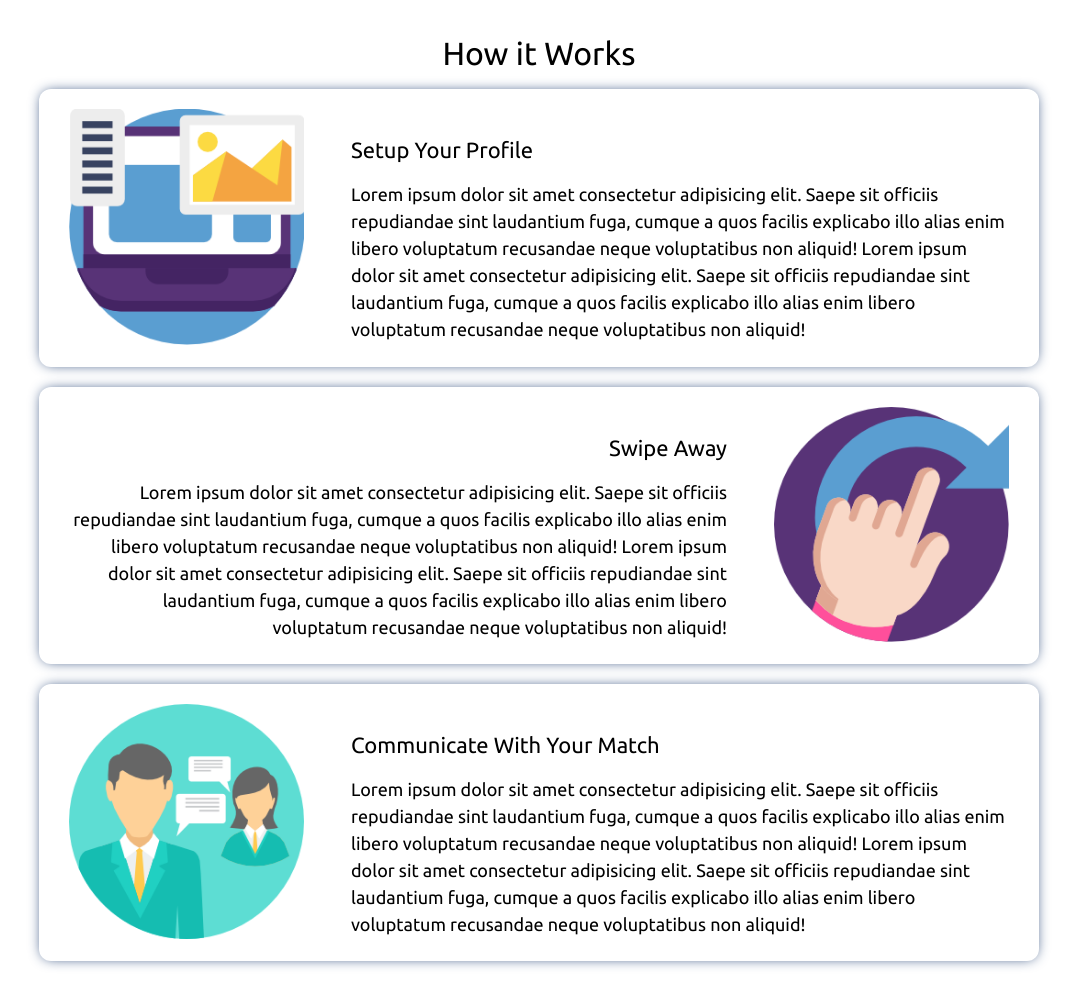
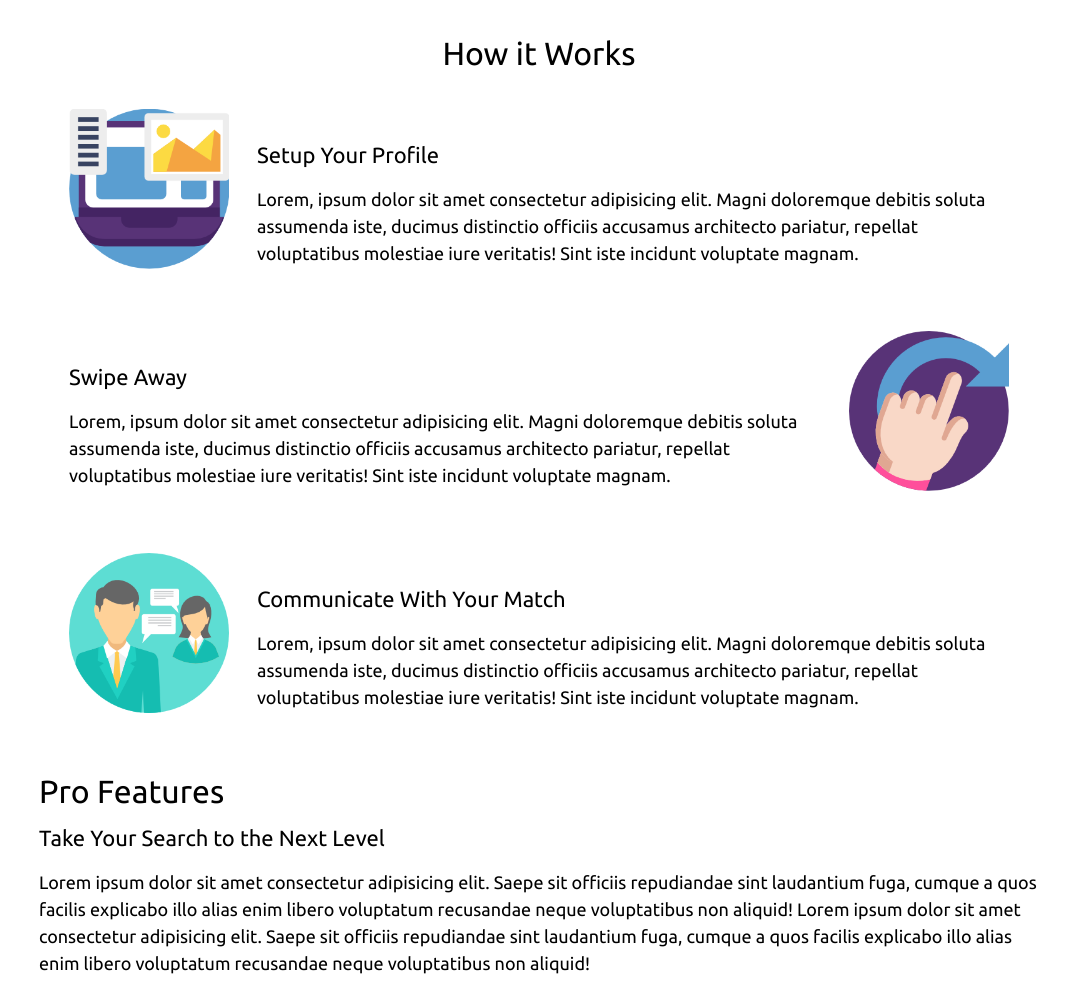
Before and after one commit to lambda-build-week-droom/UI-Landing-Page-rodean, a plain HTML site: page index.html in a window 1280 px wide. Shown: the part 991-1975 px from the top of the page, without its empty margins (101-1178 px from the left). Drawn offline with Linux system fonts and the light colour scheme.

Commit message:
finished adding placeholder images and content to section 2

```diff
--- a/index.html
+++ b/index.html
@@ -63,28 +63,24 @@
                 <div class="text-container">
                   <h3>Setup Your Profile</h3>
                   <p>
-                    Lorem ipsum dolor sit amet consectetur adipisicing elit. Saepe sit officiis
-                    repudiandae sint laudantium fuga, cumque a quos facilis explicabo illo alias enim
-                    libero voluptatum recusandae neque voluptatibus non aliquid!
-                    Lorem ipsum dolor sit amet consectetur adipisicing elit. Saepe sit officiis
-                    repudiandae sint laudantium fuga, cumque a quos facilis explicabo illo alias enim
-                    libero voluptatum recusandae neque voluptatibus non aliquid!
-                  </p>
+                    Lorem, ipsum dolor sit amet consectetur adipisicing elit.
+                    Magni doloremque debitis soluta assumenda iste, ducimus
+                    distinctio officiis accusamus architecto pariatur,
+                    repellat voluptatibus molestiae iure veritatis! Sint iste
+                    incidunt voluptate magnam.</p>
                 </div>
               </div>
             </div>
             <div class="section-2">
                 <div class="content-mid">
-                  <div class="text-container-alt">
+                  <div class="text-container">
                     <h3>Swipe Away</h3>
                     <p>
-                      Lorem ipsum dolor sit amet consectetur adipisicing elit. Saepe sit officiis
-                      repudiandae sint laudantium fuga, cumque a quos facilis explicabo illo alias enim
-                      libero voluptatum recusandae neque voluptatibus non aliquid!
-                      Lorem ipsum dolor sit amet consectetur adipisicing elit. Saepe sit officiis
-                      repudiandae sint laudantium fuga, cumque a quos facilis explicabo illo alias enim
-                      libero voluptatum recusandae neque voluptatibus non aliquid!
-                    </p>
+                        Lorem, ipsum dolor sit amet consectetur adipisicing elit.
+                        Magni doloremque debitis soluta assumenda iste, ducimus
+                        distinctio officiis accusamus architecto pariatur,
+                        repellat voluptatibus molestiae iure veritatis! Sint iste
+                        incidunt voluptate magnam.</p>
                   </div>
                   <div class="img-container-alt">
                       <img src="/img/swipe.png" alt="swipe left or right" class="content-img">
@@ -99,13 +95,11 @@
                     <div class="text-container">
                       <h3>Communicate With Your Match</h3>
                       <p>
-                        Lorem ipsum dolor sit amet consectetur adipisicing elit. Saepe sit officiis
-                        repudiandae sint laudantium fuga, cumque a quos facilis explicabo illo alias enim
-                        libero voluptatum recusandae neque voluptatibus non aliquid!
-                        Lorem ipsum dolor sit amet consectetur adipisicing elit. Saepe sit officiis
-                        repudiandae sint laudantium fuga, cumque a quos facilis explicabo illo alias enim
-                        libero voluptatum recusandae neque voluptatibus non aliquid!
-                      </p>
+                          Lorem, ipsum dolor sit amet consectetur adipisicing elit.
+                          Magni doloremque debitis soluta assumenda iste, ducimus
+                          distinctio officiis accusamus architecto pariatur,
+                          repellat voluptatibus molestiae iure veritatis! Sint iste
+                          incidunt voluptate magnam.</p>
                     </div>
                   </div>
                 </div>
--- a/less/home.less
+++ b/less/home.less
@@ -10,7 +10,6 @@ header {
 
     .header-container{
         height: 60rem;
-
         .cta {
             display: flex;
             justify-content: center;
@@ -100,6 +99,7 @@ header {
         .content-mid{
             display: flex;
             justify-content: space-between;
+            align-items: center;
             width: 100%;
             background: @white;
             padding: 2rem 3rem;
@@ -107,19 +107,19 @@ header {
             border-radius: 1.2rem;
             // -webkit-box-shadow: 0px 0px 13px -3px rgba(27,59,111,1);
             // -moz-box-shadow: 0px 0px 13px -3px rgba(27,59,111,1);
-            box-shadow: 0px 0px 13px -3px rgba(27,59,111,1);
+            //box-shadow: 0px 0px 13px -3px rgba(27,59,111,1);
             .img-container{
-                max-width: 30%;
+                max-width: 20%;
                 height: auto;
-                margin-right: 5%;
+                margin-right: 3%;
                 img{
                     max-width: 100%
                 }
             }
             .img-container-alt{
-                max-width: 30%;
+                max-width: 20%;
                 height: auto;
-                margin-left: 5%;
+                margin-left: 3%;
                 img{
                     max-width: 100%
                 }
@@ -127,7 +127,7 @@ header {
             .text-container{
                 //padding: 5%;
                 margin-top: 3rem;
-                max-width: 70%;
+                max-width: 80%;
             }
             .text-container-alt{
                 //padding: 5%;
```
Also changed, not shown: css/index.css.
